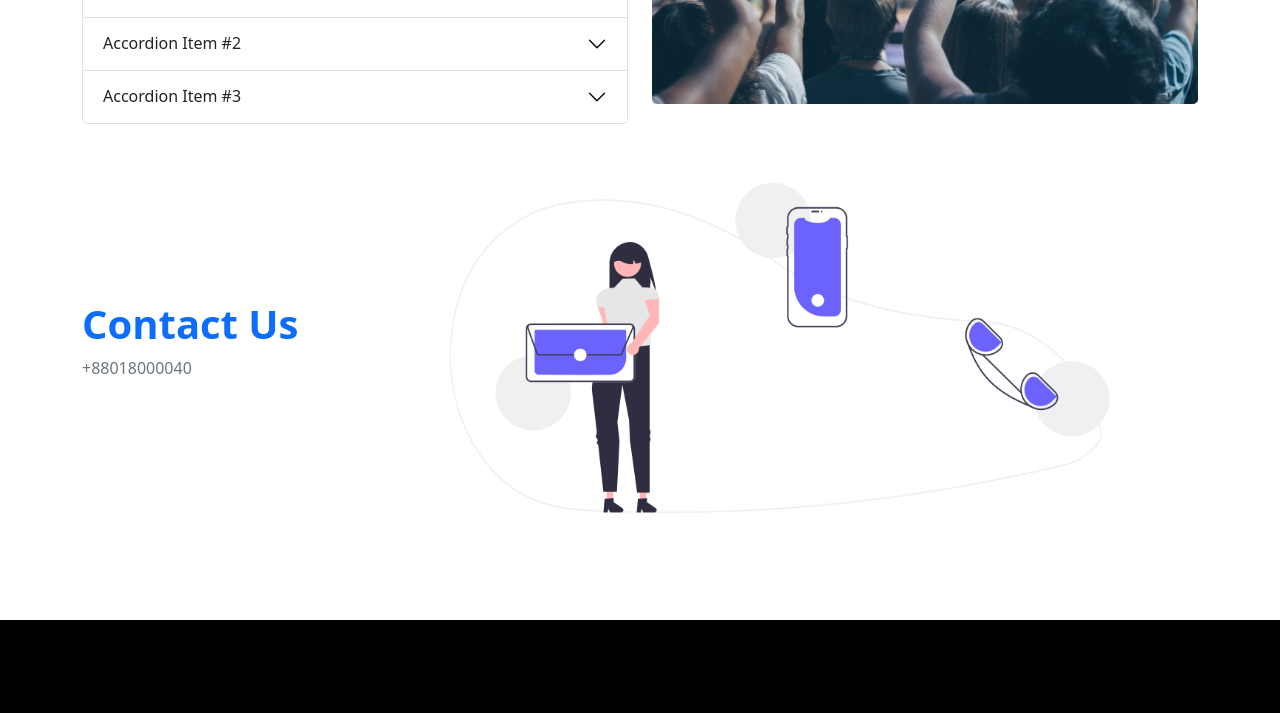
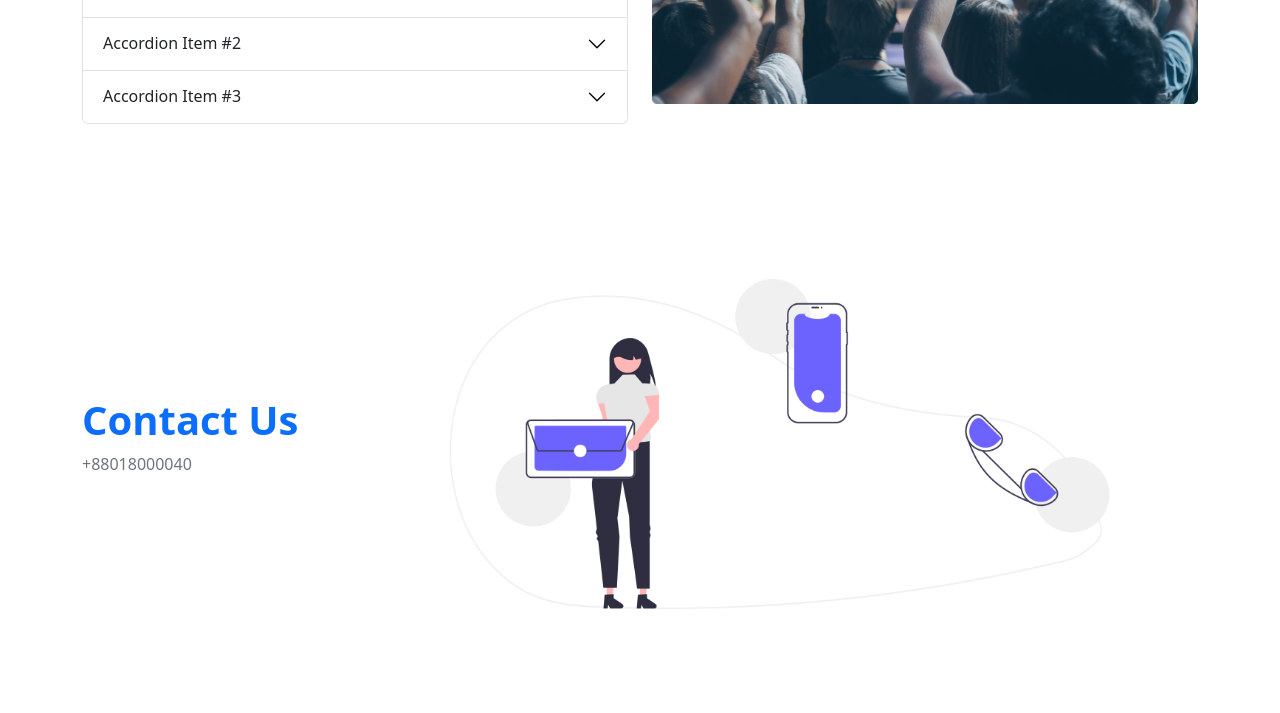
Before and after one commit to MehediHasan16/mh-convention-center, a plain HTML site: page index.html in a window 1280 px wide. Shown: the part 3430-4143 px from the top of the page. Drawn offline with nearby package versions, Linux system fonts and the light colour scheme.

Commit message:
added flex style

```diff
--- a/index.html
+++ b/index.html
@@ -428,8 +428,8 @@
             </div>
         </section>
         <!-- contact us  -->
-        <section>
-            <div class="d-flex justify-content-between align-items-center ">
+        <section class="mt-5 pt-5">
+            <div class="d-flex flex-column flex-lg-row justify-content-between align-items-center ">
                 <div>
                     <h1 class="text-primary fw-bold">Contact Us </h1>
                     <p class="text-secondary">+88018000040</p>
```
